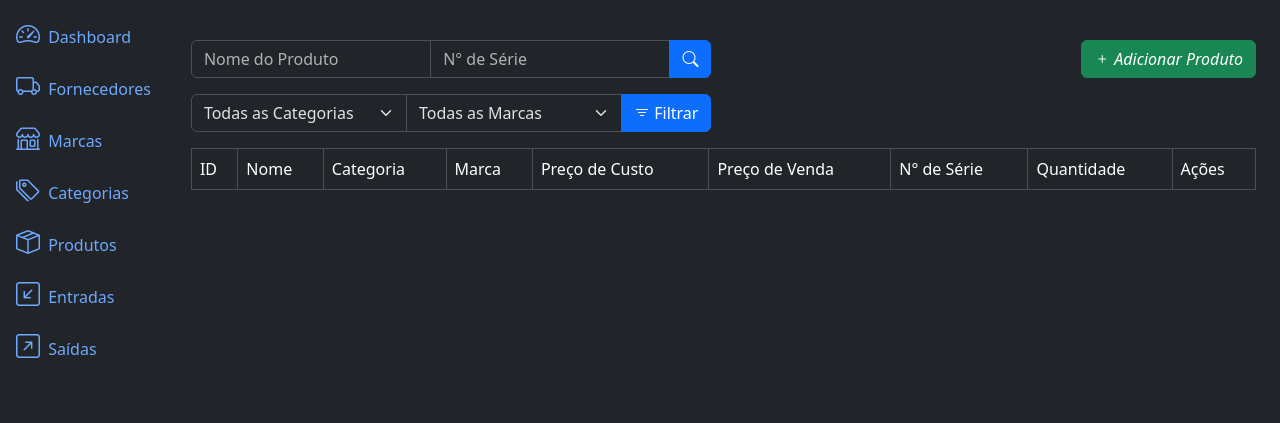
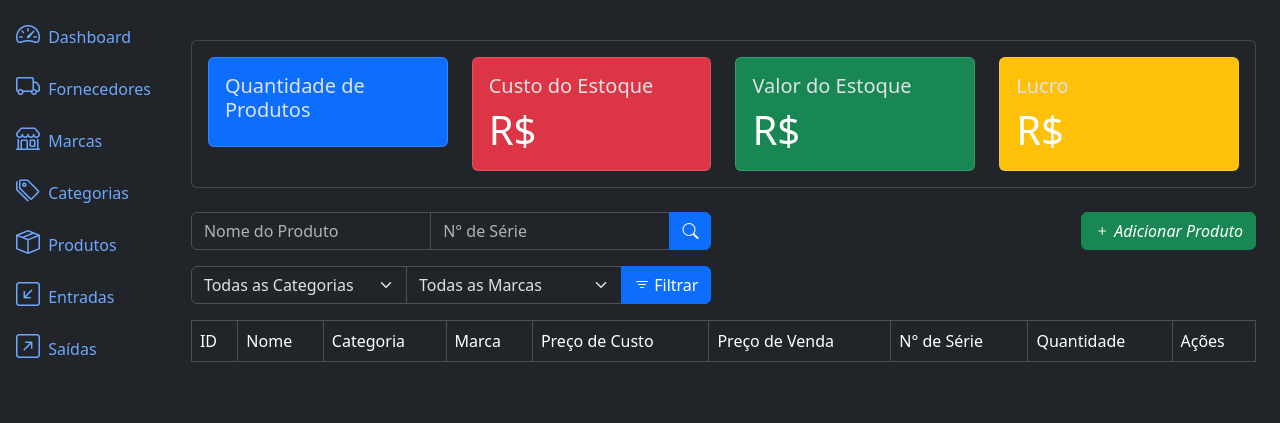
Before and after one commit to Luisf66/sge, a Django app: template products/templates/product_list.html in a window 1280 px wide. Shown: the part 56-479 px from the top of the page. Run offline with Django 5.2, Linux system fonts and the light colour scheme; the template is opened without the code that fills it, so the values that code supplies are empty.

Commit message:
feat: adição de métricas no list product #15

```diff
--- a/products/templates/product_list.html
+++ b/products/templates/product_list.html
@@ -5,6 +5,10 @@ SGE - Produtos
 {% endblock %}
 
 {% block content %}
+
+{% include 'components/_product_metrics.html' %}
+
+<div class="mb-4"></div>
 
 <div class="row mb-3">
     <div class="col-md-6">
--- a/products/views.py
+++ b/products/views.py
@@ -4,6 +4,7 @@ from django.urls import reverse_lazy
 from categories.models import Categories
 from brand.models import Brand
 
+from app import metrics
 from . import models
 from . import forms
 
@@ -43,6 +44,7 @@ class ProductListView(ListView):
 
     def get_context_data(self, **kwargs):
         context = super().get_context_data(**kwargs)
+        context['product_metrics'] = metrics.get_product_metrics()
         context['categories'] = Categories.objects.all()
         context['brands'] = Brand.objects.all()
         return context
```
